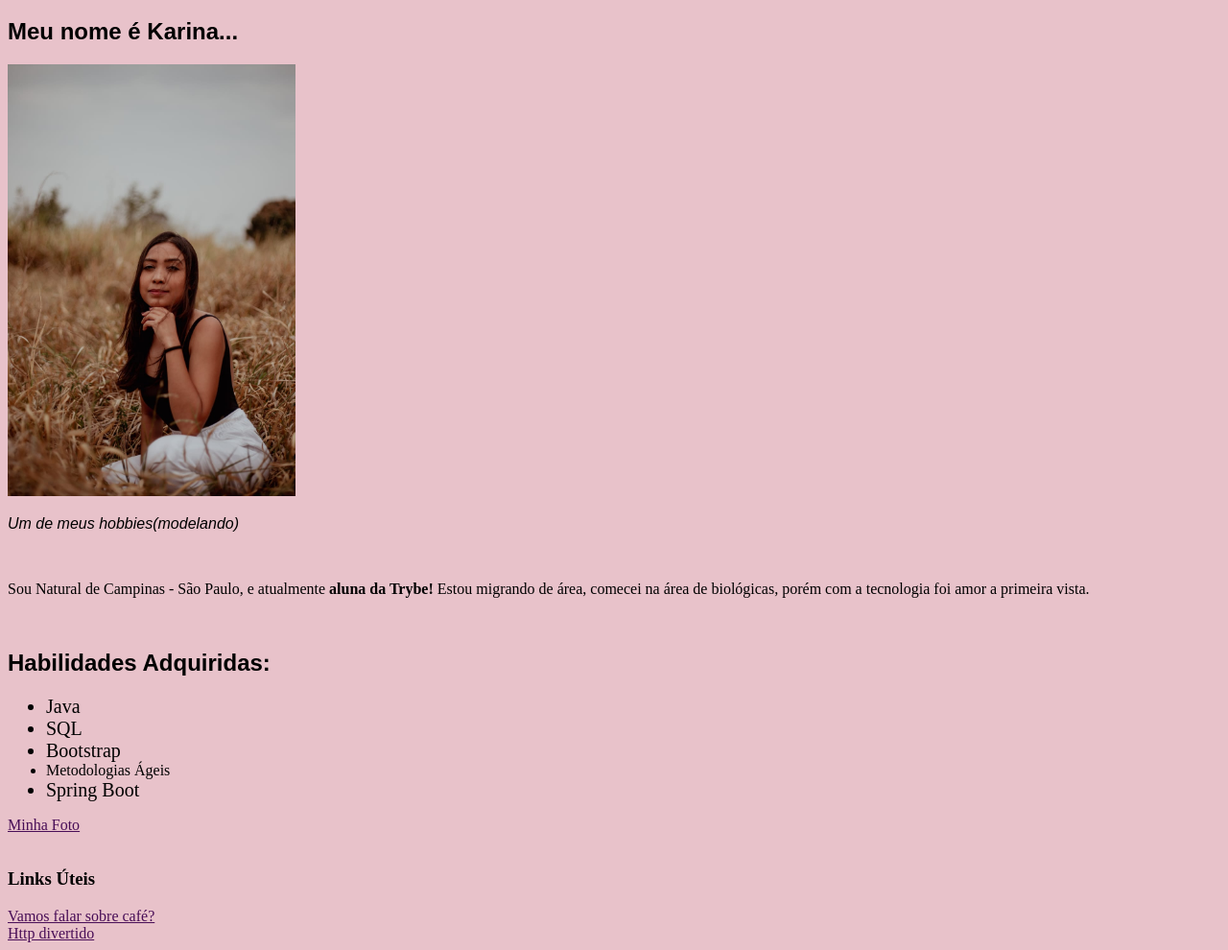
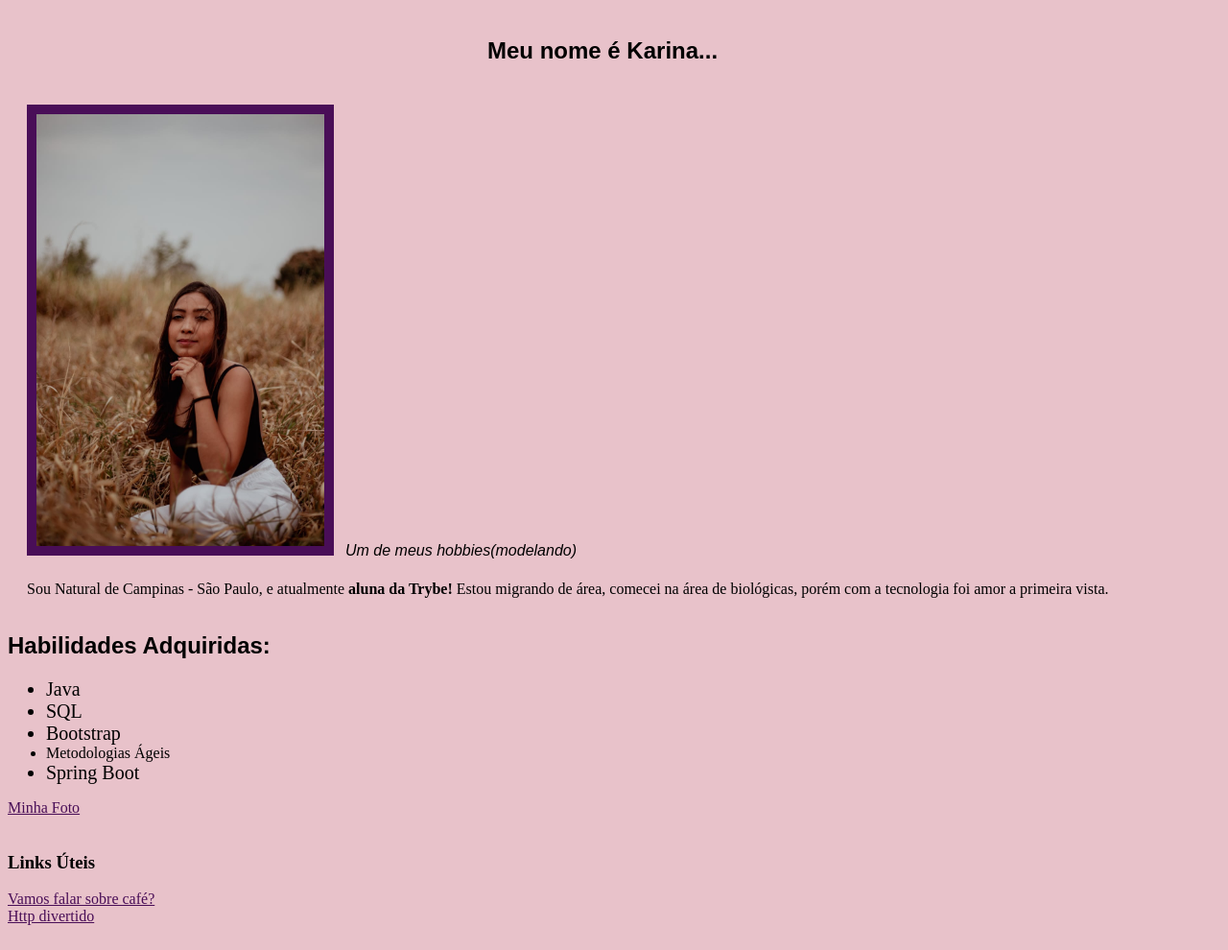
Before and after one commit to Karina-GBueno/Portifolio, a plain HTML site: page index.html in a window 1280 px wide. Shown: the part 61-1051 px from the top of the page at 96% size. After the commit the page ends 1025 px from the top, so only its background shows below. Drawn offline with Linux system fonts and the light colour scheme.

Commit message:
Adicionando a estilização do portifólio

```diff
--- a/index.html
+++ b/index.html
@@ -6,55 +6,25 @@
     <meta http-equiv="X-UA-Compatible" content="IE=edge">
     <meta name="viewport" content="width=device-width, initial-scale=1.0">
     <title>Portifólio</title>
-    <style>
-        body {
-            background-color: #E8C2CA;
-        }
-
-        h2,
-        .descricao-foto {
-            font-family: sans-serif, Helvetica;
-        }
-
-        .java {
-            font-size: 20px;
-        }
-
-        .sql {
-            font-size: 20px;
-        }
-
-        .bootstrap {
-            font-size: 20px;
-        }
-
-        .metodologias {
-            font-size: 20px;
-        }
-
-        .spring {
-            font-size: 20px;
-        }
-
-        #link-foto,
-        #link-cafe,
-        #link-http {
-            color: #490e57;
-        }
-    </style>
+    <link rel="stylesheet" href="./style.css">
 </head>
 
 <body>
 
     <h1>Olá, Seja bem vindo(a) ao meu Portifólio!!!</h1>
+    <div class="nome">
         <h2>Meu nome é Karina...</h2>
-    <img id="foto" src="./img/Foto de Karina Gomes (4).jpg" alt="Foto de Karina Bueno" width="300px">
-    <p class="descricao-foto"><em>Um de meus hobbies(modelando)</em></p>
-    <br>
-    <p class="descricao-eu">Sou Natural de Campinas - São Paulo, e atualmente <strong>aluna da Trybe!</strong>
+    </div>
+    <img src="./img/Foto de Karina Gomes (4).jpg" alt="Foto de Karina Bueno" width="300px" class="foto">
+    <div class="descricao-foto">
+        <p><em>Um de meus hobbies(modelando)</em></p>
+    </div>
+    <div class="descricao-eu">
+        <p>Sou Natural de Campinas - São Paulo, e atualmente <strong>aluna da Trybe!</strong>
             Estou migrando de área, comecei na área de biológicas, porém com a tecnologia foi amor a primeira vista.
         </p>
-    <br>
+    </div>
+    <div class="outros">
         <h2><strong>Habilidades Adquiridas:</strong></h2>
         <ul>
             <li class="java">Java</li>
@@ -67,12 +37,14 @@
         <a id="link-foto" href="#foto">Minha Foto</a><br><br>
 
         <h3>Links Úteis</h3>
-    <a id='link-cafe' href="https://www.graogourmet.com/blog/conheca-os-tipos-de-graos-de-cafe/" target="_blank">Vamos
+        <a id='link-cafe' href="https://www.graogourmet.com/blog/conheca-os-tipos-de-graos-de-cafe/"
+            target="_blank">Vamos
             falar sobre
             café?</a>
         <br>
         <a id='link-http' href="https://http.cat/" target="_blank
     ">Http divertido</a>
+    </div>
 
 </body>
 
--- /dev/null
+++ b/style.css
@@ -0,0 +1,67 @@
+body {
+    background-color: #E8C2CA;
+}
+
+h2,
+.descricao-foto {
+    font-family: sans-serif, Helvetica;
+}
+
+.java {
+    font-size: 20px;
+}
+
+.sql {
+    font-size: 20px;
+}
+
+.bootstrap {
+    font-size: 20px;
+}
+
+.metodologias {
+    font-size: 20px;
+}
+
+.spring {
+    font-size: 20px;
+}
+
+#link-foto,
+#link-cafe,
+#link-http {
+    color: #490e57;
+}
+
+.nome {
+    position: absolute;
+    margin-left: 500px;
+    z-index: 1;
+}
+
+.foto {
+    position:absolute;
+    top: 170px;
+    margin-left: 20px;
+    padding: 10px;
+    background-color: #490e57;
+    z-index: 2;
+}
+
+.descricao-foto {
+    position:absolute;
+    top:610px;
+    left: 360px;
+    z-index: 3;
+}
+
+.descricao-eu {
+    position: absolute;
+    top: 650px;
+    margin-left: 20px;
+}
+
+.outros {
+    position: absolute;
+    top: 700px;
+}
```
Also changed, not shown: 1 other file. Lines whose indentation alone changed are shown as unchanged.
